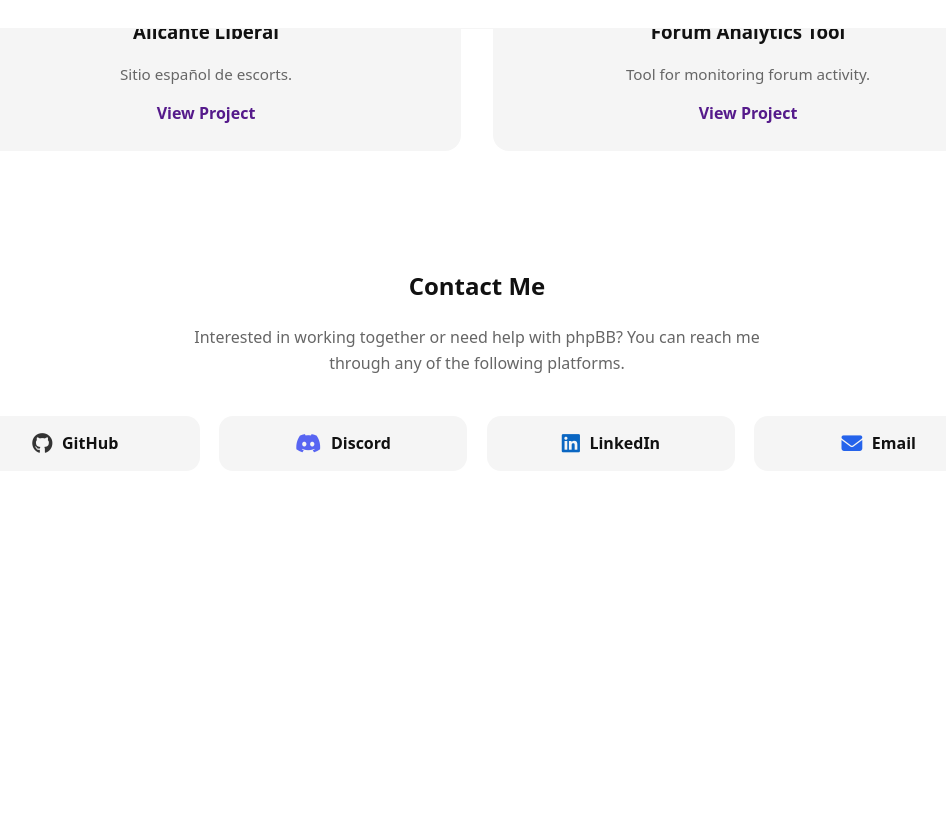
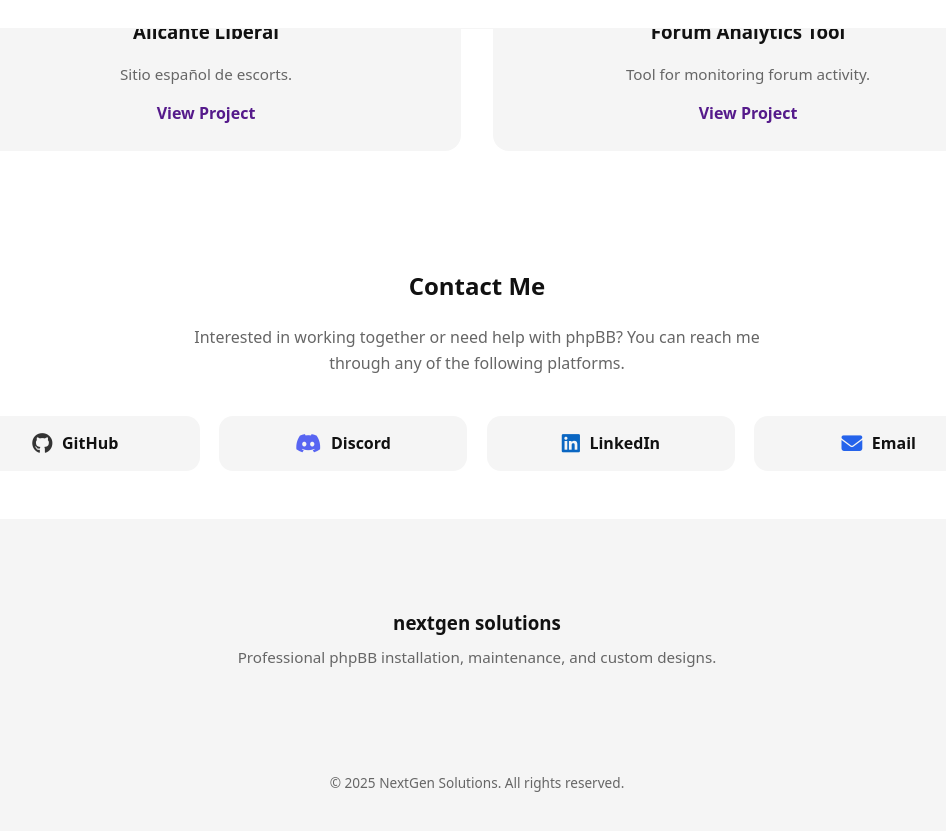
Before and after one commit to nextgen-solutions-gt/nextgen-solutions-gt.github.io, a Jekyll site: the page built from index.md, in a window 1280 px wide and 900 px high, scrolled down 4002 px, cut to the strip 68-899 px from the top of the window. Shown: the whole strip, without its empty margins (163-1109 px from the left). Built offline with Jekyll 4.4.1, drawn with Linux system fonts in a browser that asks for light colours; before the commit the page ends 4589 px from its top, so only the background shows below that.

Commit message:
Add footer

```diff
--- a/_layouts/default.html
+++ b/_layouts/default.html
@@ -39,6 +39,19 @@
   <main>
     {{ content }}
   </main>
+<footer class="site-footer">
+  <div class="container footer-content">
+    <div class="footer-left">
+      <h3>nextgen solutions</h3>
+      <p>Professional phpBB installation, maintenance, and custom designs.</p>
+    </div>
+  </div>
+
+  <div class="footer-bottom">
+    <p>&copy; {{ "now" | date: "%Y" }} NextGen Solutions. All rights reserved.</p>
+  </div>
+</footer>
+
 	<script src="/assets/js/main.js"></script>
 	<script src="/assets/js/nav.js"></script>
 	<script src="/assets/js/mobile-nav.js"></script>
--- a/assets/css/style.css
+++ b/assets/css/style.css
@@ -457,3 +457,29 @@ h1 {
 [data-theme="dark"] .social.github i {
   color: #e5e7eb;
 }
+
+.site-footer {
+  background: var(--card);
+  color: var(--text);
+  padding: 2.5rem 1.5rem 1.5rem;
+  border-top: 1px solid var(--border);
+  text-align: center;
+}
+
+.footer-left h3 {
+  margin: 0 0 0.5rem;
+}
+
+.footer-left p {
+  color: var(--muted);
+  font-size: 0.95rem;
+  margin: 0;
+}
+
+.footer-bottom {
+  margin-top: 1.5rem;
+  font-size: 0.85rem;
+  color: var(--muted);
+  border-top: 1px solid var(--border);
+  padding-top: 1rem;
+}
```
